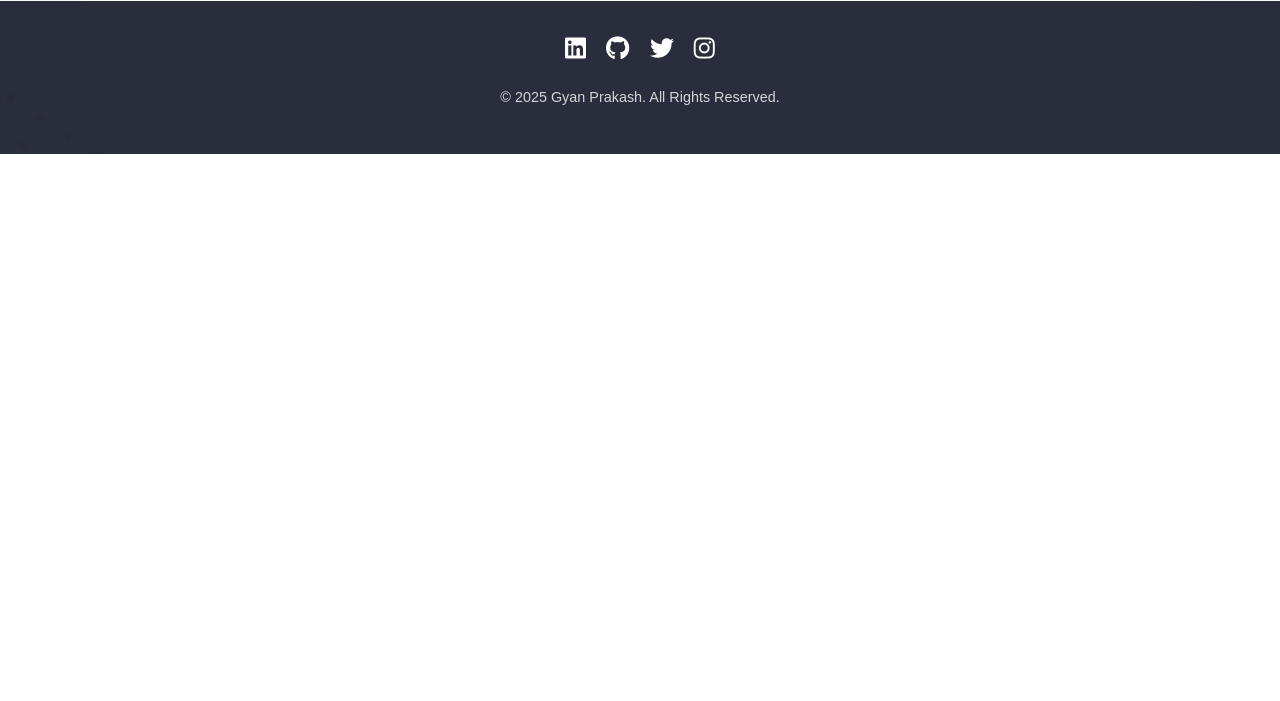
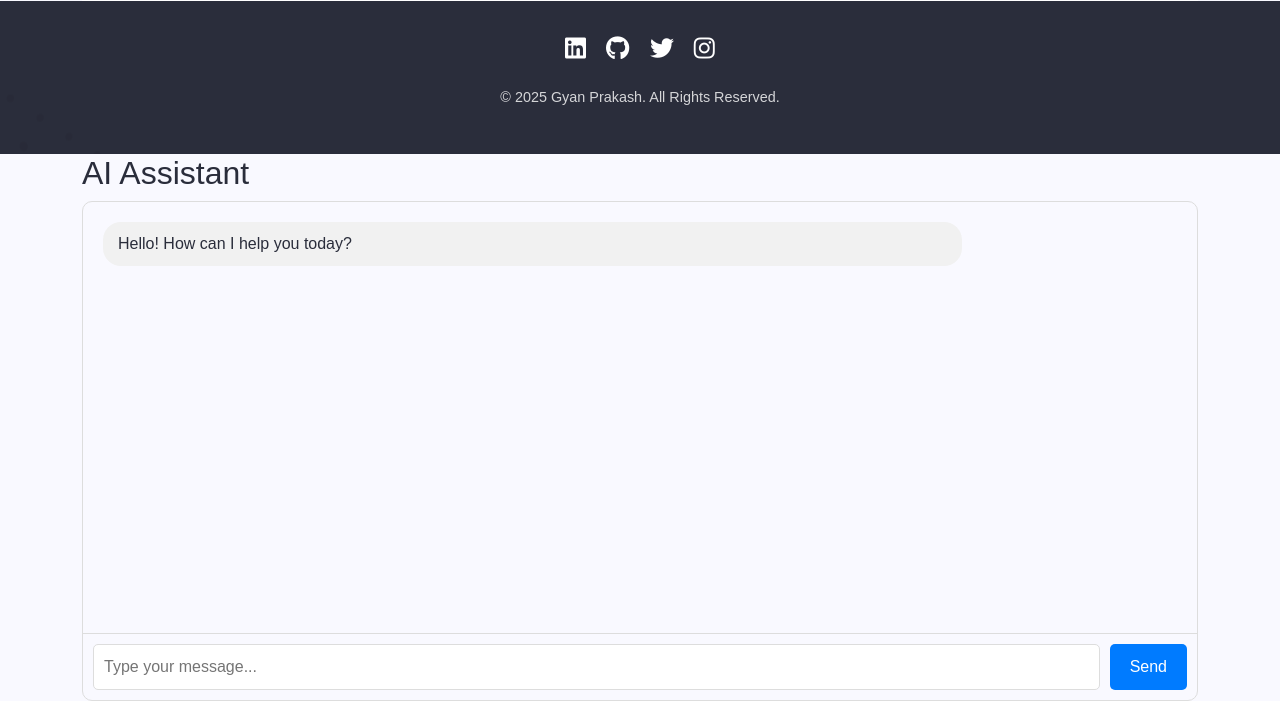
Before and after one commit to guptagyan/my-portfolio, a Django app: template mainapp/templates/home.html in a window 1280 px wide. Shown: the part 1690-2391 px from the top of the page. Before the commit the page ends 1844 px from the top, so only its background shows below. Run offline with Django 5.2, Linux system fonts and the light colour scheme; the template is opened without the code that fills it, so the values that code supplies are empty; parts of the project's set-up code (start-up, migrations or seed data) failed here and were passed over.

Commit message:
adding chatbot

```diff
--- a/mainapp/static/css/style.css
+++ b/mainapp/static/css/style.css
@@ -216,3 +216,50 @@ footer::before {
 .gyan-circle:hover {
     transform: rotate(10deg) scale(1.05);
 }
+
+
+.chat-container {
+    border: 1px solid #ddd;
+    border-radius: 10px;
+    height: 500px;
+    display: flex;
+    flex-direction: column;
+}
+.chat-messages {
+    flex: 1;
+    padding: 20px;
+    overflow-y: auto;
+}
+.chat-input {
+    padding: 10px;
+    display: flex;
+    border-top: 1px solid #ddd;
+}
+#user-input {
+    flex: 1;
+    padding: 10px;
+    border: 1px solid #ddd;
+    border-radius: 5px;
+}
+#send-btn {
+    margin-left: 10px;
+    padding: 10px 20px;
+    background: #007bff;
+    color: white;
+    border: none;
+    border-radius: 5px;
+}
+.message {
+    margin-bottom: 15px;
+    padding: 10px 15px;
+    border-radius: 18px;
+    max-width: 80%;
+}
+.user-message {
+    background: #e3f2fd;
+    margin-left: auto;
+}
+.bot-message {
+    background: #f1f1f1;
+    margin-right: auto;
+}
--- a/mainapp/templates/base.html
+++ b/mainapp/templates/base.html
@@ -83,8 +83,20 @@
                 <p class="copyright">&copy; 2025 Gyan Prakash. All Rights Reserved.</p>
             </div>
         </div>
+
     </footer>
-
+<div class="container chatbot-page">
+    <h2>AI Assistant</h2>
+    <div class="chat-container">
+        <div class="chat-messages" id="chat-messages">
+            <!-- Messages will appear here -->
+        </div>
+        <div class="chat-input">
+            <input type="text" id="user-input" placeholder="Type your message...">
+            <button id="send-btn">Send</button>
+        </div>
+    </div>
+</div>
     <!-- Bootstrap & Custom JS -->
     <script src="https://cdn.jsdelivr.net/npm/bootstrap@5.3.0/dist/js/bootstrap.bundle.min.js"></script>
     <script>
@@ -113,6 +125,54 @@
                 currentLink.classList.add('animate__pulse');
             }
         });
+
+        document.addEventListener('DOMContentLoaded', function() {
+    const userInput = document.getElementById('user-input');
+    const sendBtn = document.getElementById('send-btn');
+    const chatMessages = document.getElementById('chat-messages');
+
+    function addMessage(text, isUser) {
+        const messageDiv = document.createElement('div');
+        messageDiv.classList.add('message', isUser ? 'user-message' : 'bot-message');
+        messageDiv.textContent = text;
+        chatMessages.appendChild(messageDiv);
+        chatMessages.scrollTop = chatMessages.scrollHeight;
+    }
+
+    function sendMessage() {
+        const message = userInput.value.trim();
+        if (message) {
+            addMessage(message, true);
+            userInput.value = '';
+
+            fetch('/chatbot/', {
+                method: 'POST',
+                headers: {
+                    'Content-Type': 'application/json',
+                    'X-CSRFToken': '{{ csrf_token }}'
+                },
+                body: JSON.stringify({ message: message })
+            })
+            .then(response => response.json())
+            .then(data => {
+                addMessage(data.response, false);
+            })
+            .catch(error => {
+                addMessage("Sorry, there was an error.", false);
+            });
+        }
+    }
+
+    sendBtn.addEventListener('click', sendMessage);
+    userInput.addEventListener('keypress', function(e) {
+        if (e.key === 'Enter') {
+            sendMessage();
+        }
+    });
+
+    // Initial greeting
+    addMessage("Hello! How can I help you today?", false);
+});
     </script>
 </body>
 </html>
--- a/portfolio/urls.py
+++ b/portfolio/urls.py
@@ -18,6 +18,7 @@ urlpatterns = [
     path('resume/download/<int:id>/', views.download_resume, name='download_resume'),
     path('contact/', views.contact, name='contact'),
     path('profile/', views.profile, name='profile'),
+    path('chatbot/', views.chatbot_view, name='chatbot'),
 
     path('accounts/login/', LoginView.as_view(template_name='login.html'), name='login'),
 ] + static(settings.STATIC_URL, document_root=settings.STATICFILES_DIRS[0])
```
Also changed, not shown: mainapp/views.py (+140 -1 lines).
